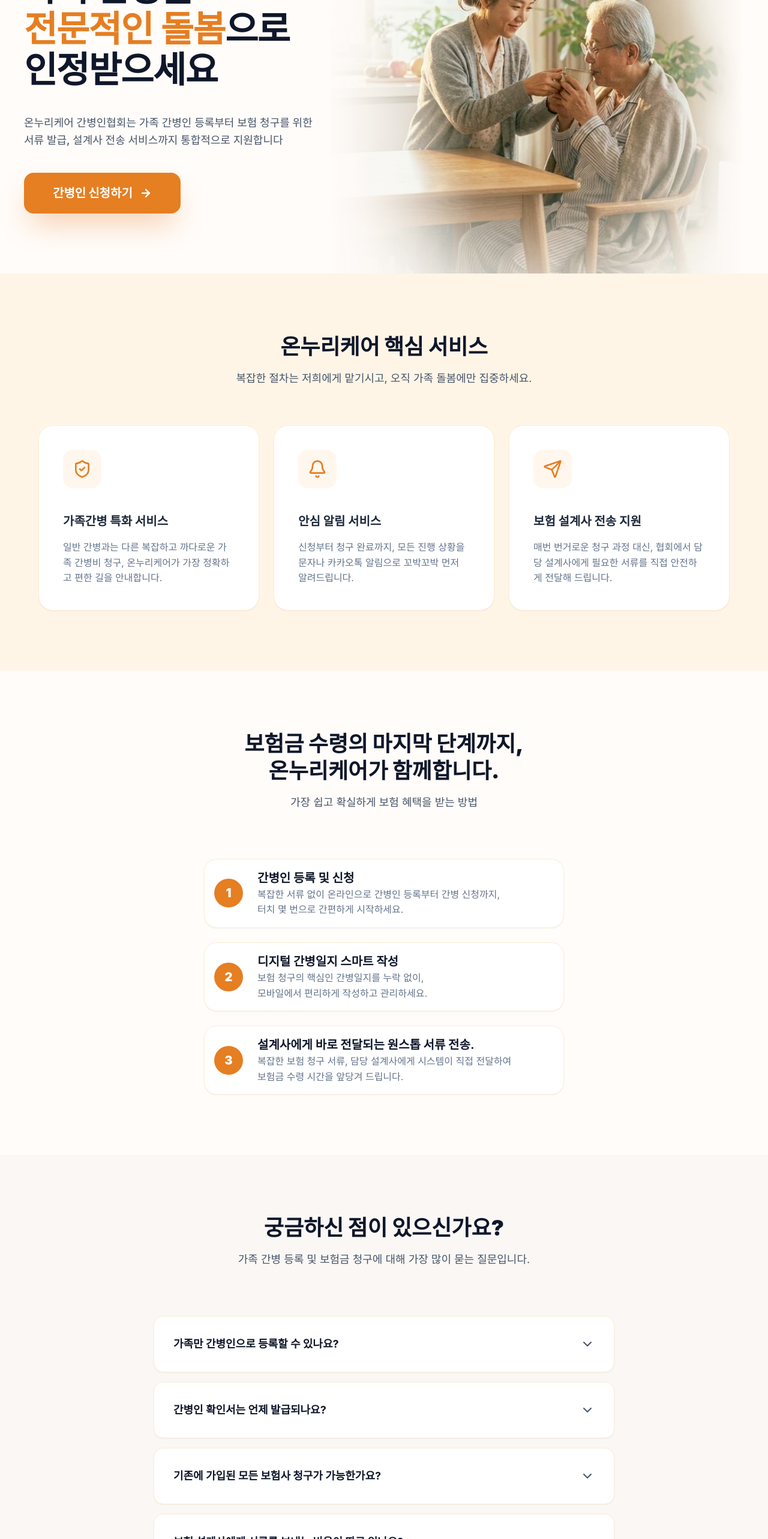
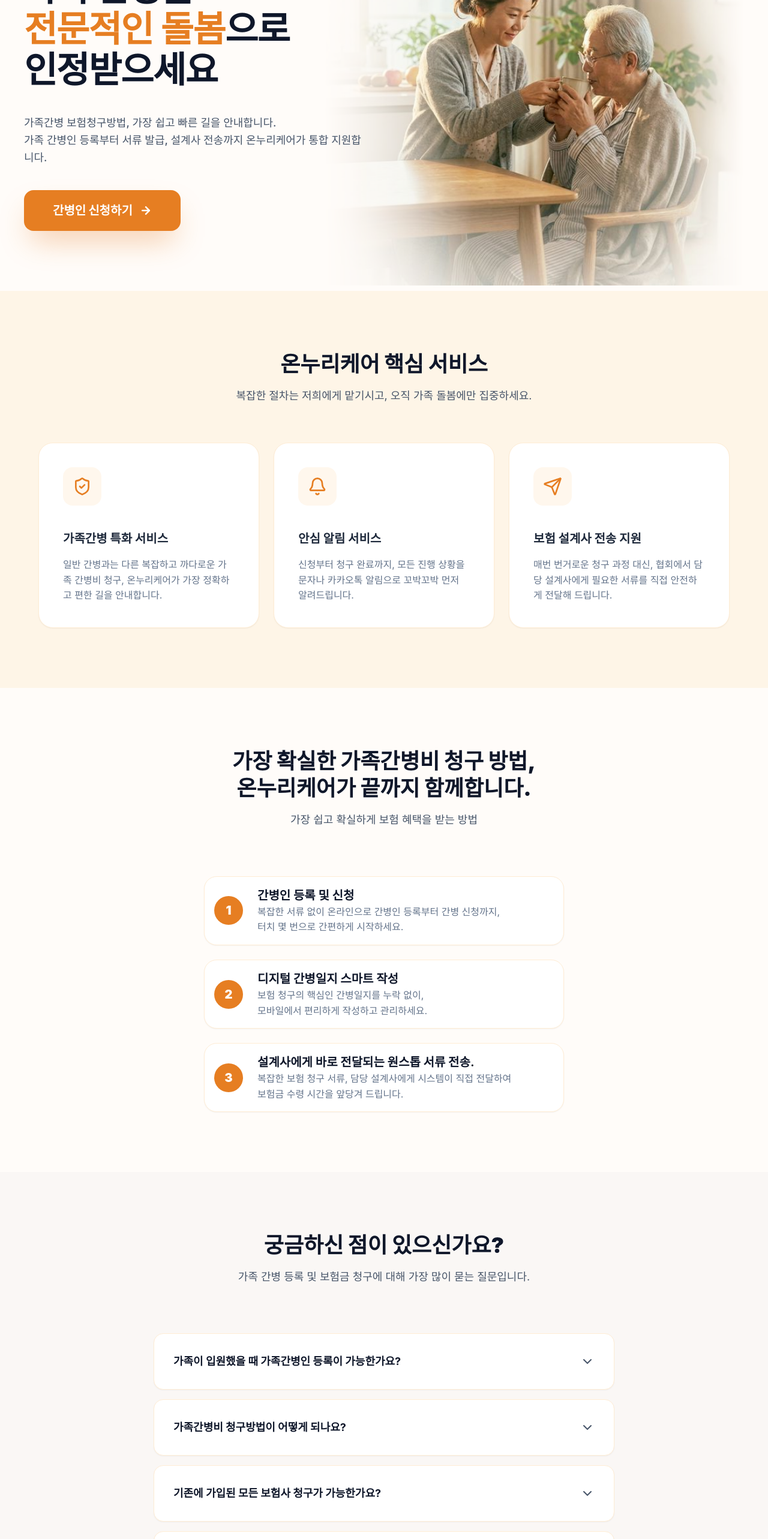
Before and after one commit to juj5835/marketing-onnuri, a Next.js app: page / in a window 1280 px wide. Shown: the part 234-2800 px from the top of the page at 60% size. Built offline with nearby package versions, Linux system fonts and the light colour scheme; a web font is replaced by a local one.

Commit message:
SEO: Optimize on-page content (Hero, Workflow, FAQ) with strategic search keywords

```diff
--- a/src/components/FAQ.tsx
+++ b/src/components/FAQ.tsx
@@ -6,16 +6,16 @@ import { useState } from "react";
 
 const faqs = [
   {
-    question: "가족만 간병인으로 등록할 수 있나요?",
-    answer: "아니요. 가족뿐만 아니라 지인도 간병인으로 등록할 수 있습니다. 전문 간병인을 고용하지 않더라도 실제 간병이 이루어졌다면 보험 청구가 가능합니다.",
+    question: "가족이 입원했을 때 가족간병인 등록이 가능한가요?",
+    answer: "네, 가족간병은 피보험자의 직계가족(부모, 자녀, 배우자, 형제자매 등)이 모두 등록 가능합니다. 다만 보험 상품에 따라 세부 기준이 다를 수 있으므로 신청 시 전담 상담사가 상세히 안내해 드립니다.",
   },
   {
-    question: "간병인 확인서는 언제 발급되나요?",
-    answer: "퇴원 후 간병일지 작성과 간병비 지급이 완료되면, 간병인 사용확인서가 함께 발급됩니다.",
+    question: "가족간병비 청구방법이 어떻게 되나요?",
+    answer: "간병 신청 후 마이페이지에서 간병일지를 작성하시면, 보험 청구에 필요한 간병인 사용확인서가 즉시 발급되어 설계사에게 전송하거나 PDF로 다운로드 받으실 수 있습니다.",
   },
   {
     question: "기존에 가입된 모든 보험사 청구가 가능한가요?",
-    answer: "네, 대부분의 보험사에 청구가 가능합니다. 기본적으로 전자 서류는 무료로 제공되며, 일부 보험사에서 원본 서류 제출을 요구하는 경우에만 추가 비용이 발생할 수 있습니다.",
+    answer: "네, 대부분의 보험사에 청구가 가능합니다. 현재 국내 30여 개 이상의 주요 생명보험 및 손해보험사에 대한 보험금 청구 지원 서비스를 제공하고 있습니다.",
   },
   {
     question: "보험 설계사에게 서류를 보내는 비용이 따로 있나요?",
--- a/src/components/Hero.tsx
+++ b/src/components/Hero.tsx
@@ -53,8 +53,8 @@ export default function Hero() {
 
               {/* Subheader */}
               <p className="text-base md:text-lg text-text-body font-medium leading-[1.6] md:leading-[29px] mb-[40px] max-w-xl">
-                온누리케어 간병인협회는 가족 간병인 등록부터 보험 청구를 위한 <br className="hidden md:block" />
-                서류 발급, 설계사 전송 서비스까지 통합적으로 지원합니다
+                가족간병 보험청구방법, 가장 쉽고 빠른 길을 안내합니다. <br className="hidden md:block" />
+                가족 간병인 등록부터 서류 발급, 설계사 전송까지 온누리케어가 통합 지원합니다.
               </p>
 
               {/* CTA Button */}
--- a/src/components/Workflow.tsx
+++ b/src/components/Workflow.tsx
@@ -26,8 +26,8 @@ export default function Workflow() {
       <div className="max-w-6xl mx-auto">
         <div className="text-center space-y-4 mb-[80px]">
           <h2 className="text-3xl md:text-[36px] font-black text-text-deep leading-tight">
-            보험금 수령의 마지막 단계까지, <br className="hidden md:block" />
-            온누리케어가 함께합니다.
+            가장 확실한 가족간병비 청구 방법, <br className="hidden md:block" />
+            온누리케어가 끝까지 함께합니다.
           </h2>
           <p className="text-text-body font-normal text-lg">
             가장 쉽고 확실하게 보험 혜택을 받는 방법
```
